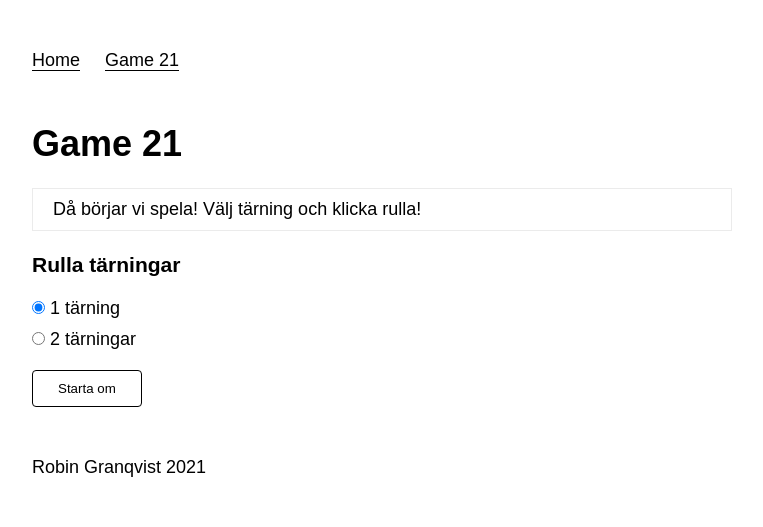
After one commit to robingtemp/mvc_symfony, a Symfony app: template templates/pages/game21.html.twig in a window 1280 px wide. The commit adds this page. Shown: the top 527 px of the page, without its empty margins (258-1021 px from the left). Run offline with Twig, Linux system fonts and the light colour scheme; the template is opened without the code that fills it, so the values that code supplies are empty; some libraries are stand-ins or nearby versions.

Commit message:
Finished Kmom04

```diff
--- a/composer.json
+++ b/composer.json
@@ -14,6 +14,7 @@
         "doctrine/orm": "^2.10",
         "phpdocumentor/reflection-docblock": "^5.3",
         "sensio/framework-extra-bundle": "^6.1",
+        "symfony/apache-pack": "^1.0",
         "symfony/asset": "5.3.*",
         "symfony/console": "5.3.*",
         "symfony/dotenv": "5.3.*",
--- /dev/null
+++ b/public/css/main.css
@@ -0,0 +1,78 @@
+* {
+    margin: 0;
+    padding: 0;
+    box-sizing: border-box;
+}
+
+body {
+    font-size: 18px;
+    color: #000;
+    font-family: sans-serif, arial;
+}
+
+h1,
+h2,
+h3 {
+    margin-bottom: 20px;
+    line-height: 1.3em;
+}
+
+p {
+    font-size: 18px;
+    line-height: 1.5em;
+}
+
+.wrapper {
+    width: 800px;
+    margin: 0 auto;
+    padding: 50px;
+}
+
+.menu {
+    margin-bottom: 50px;
+}
+
+.menu a {
+    color: #000;
+    text-decoration: none;
+    border-bottom: 1px solid #000;
+    margin-right: 20px;
+}
+
+.footer {
+    margin-top: 50px;
+}
+
+.result__outer-wrapper {
+    padding: 10px 20px;
+    width: 100%;
+    border: 1px solid #ebebeb;
+}
+
+.result__inner-wrapper {
+    margin: 10px 0px;
+}
+
+.form__radiobtn-wrapper {
+    margin: 20px 0px;
+}
+
+.radiobtn__inner-wrapper {
+    margin: 10px 0px;
+}
+
+.btn__dice-roll {
+    padding: 10px 25px;
+    background: #fff;
+    border: 1px solid #000;
+    border-radius: 4px;
+    outline: none;
+    cursor: pointer;
+}
+
+.notification__outer-wrapper {
+    padding: 10px 20px;
+    width: 100%;
+    border: 1px solid #ebebeb;
+    margin-top: 20px;
+}
--- a/templates/base.html.twig
+++ b/templates/base.html.twig
@@ -6,7 +6,7 @@
         {# Run `composer require symfony/webpack-encore-bundle`
            and uncomment the following Encore helpers to start using Symfony UX #}
         {% block stylesheets %}
-            {#{{ encore_entry_link_tags('app') }}#}
+            <link rel="stylesheet" href="{{ asset('css/main.css') }}">
         {% endblock %}
 
         {% block javascripts %}
@@ -14,6 +14,17 @@
         {% endblock %}
     </head>
     <body>
-        {% block body %}{% endblock %}
+        <div class="wrapper">
+            <nav class="menu">
+                <a href="{{ path('index') }}">Home</a>
+                <a href="{{ path('game21') }}">Game 21</a>
+            </nav>
+            {% block body %}
+                {% block heading %}{% endblock %}
+            {% endblock %}
+            <footer class="footer">
+                Robin Granqvist 2021
+            </footer>
+        </div>
     </body>
 </html>
--- /dev/null
+++ b/templates/pages/game21.html.twig
@@ -0,0 +1,47 @@
+{% extends 'base.html.twig' %}
+{% block title %}Robins Game 21 sida{% endblock %}
+{% block body %}
+    {% block heading %}<h1>Game 21</h1>{% endblock %}
+
+    <!-- Rounds -->
+    {# <div class="result__outer-wrapper">
+        <div class="result__inner-wrapper">
+            -> Du har vunnit totalt <b>{{ playerRoundsWon }}</b> rundor.
+        </div>
+
+        <div class="result__inner-wrapper">
+            -> Datorn har vunnit totalt <b>{{ playerRoundsWon }}</b> rundor.
+        </div>
+    </div> #}
+
+    <!-- Round result message -->
+    <div class="notification__outer-wrapper">
+        {% if roundMessage is empty %}
+            Då börjar vi spela! Välj tärning och klicka rulla!
+        {% endif %}
+        {{ roundMessage }}
+    </div>
+
+    <!-- Player form -->
+    <form method="post" action="{{ path('game21FormProcessing') }}" class="form__main">
+        <div class="form__radiobtn-wrapper">
+            <h3>Rulla tärningar</h3>
+            <div class="radiobtn__inner-wrapper">
+                <input type="radio" name="radiobtn__dice" value="1" class="form__radiobtn" checked>
+                <label for="1">1 tärning</label>
+            </div>
+
+            <div class="radiobtn__inner-wrapper">
+                <input type="radio" name="radiobtn__dice" value="2" class="form__radiobtn">
+                <label for="2">2 tärningar</label>
+            </div>
+        </div>
+        <div class="form__btn-wrapper">
+            {% if validRound == true %}
+                <input type="submit" name="roll" value="Rulla" class="btn__dice-roll"/>
+                <input type="submit" name="stay" value="Stanna" class="btn__dice-roll"/>
+            {% endif %}
+            <input type="submit" name="reset" value="Starta om" class="btn__dice-roll"/>
+        </div>
+    </form>
+{% endblock %}
```
Also changed, not shown: config/routes.yaml (+7 -3 lines), src/Controller/IndexController.php (added, +240 -0 lines), src/Entity/Dice.php (added, +148 -0 lines), templates/pages/index.html.twig (added, +7 -0 lines), templates/pages/yatzy.html.twig (added, +38 -0 lines), tests/Entity/DiceTest.php (added, +116 -0 lines), public/.htaccess (added), 2 other files.
